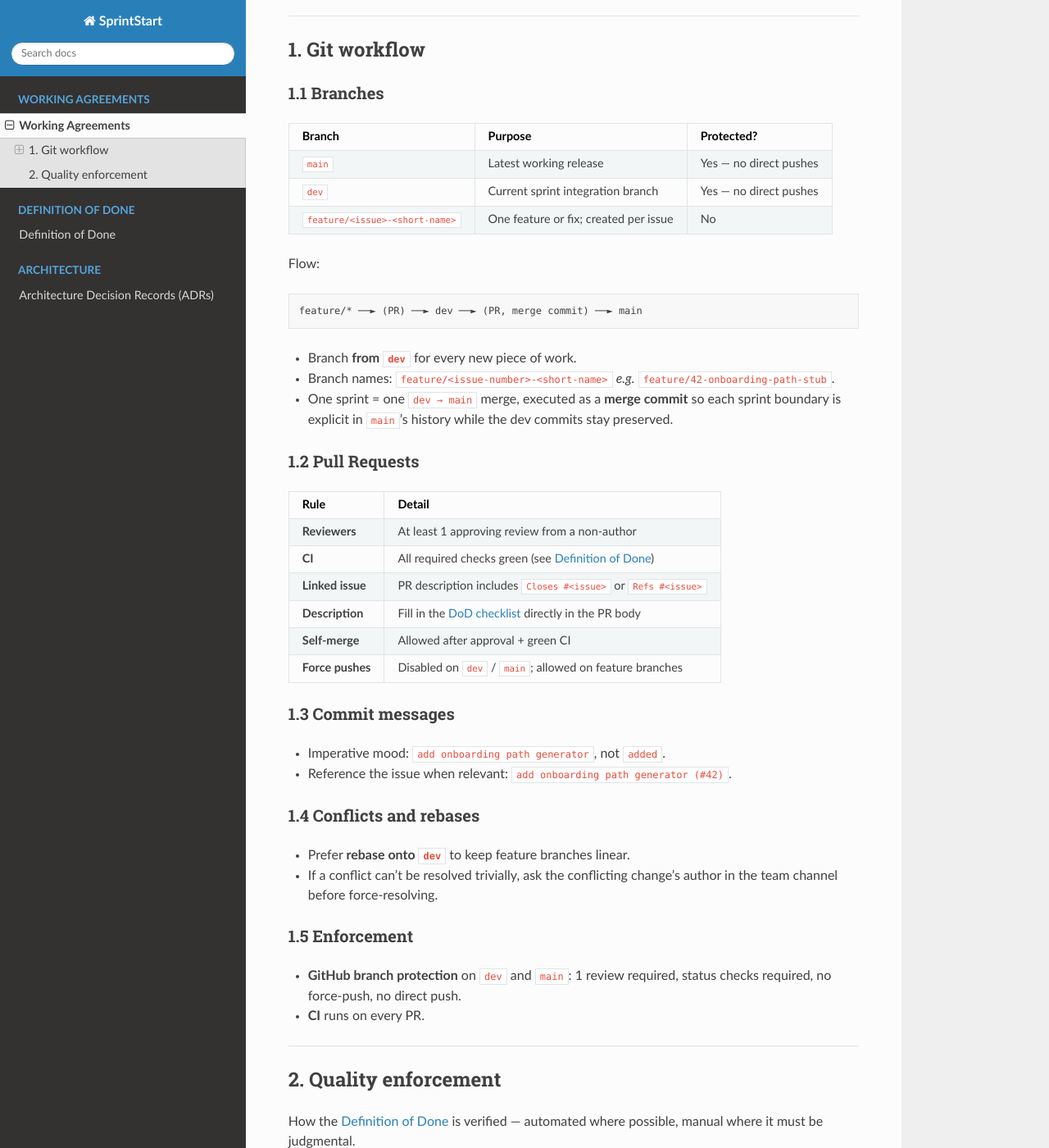
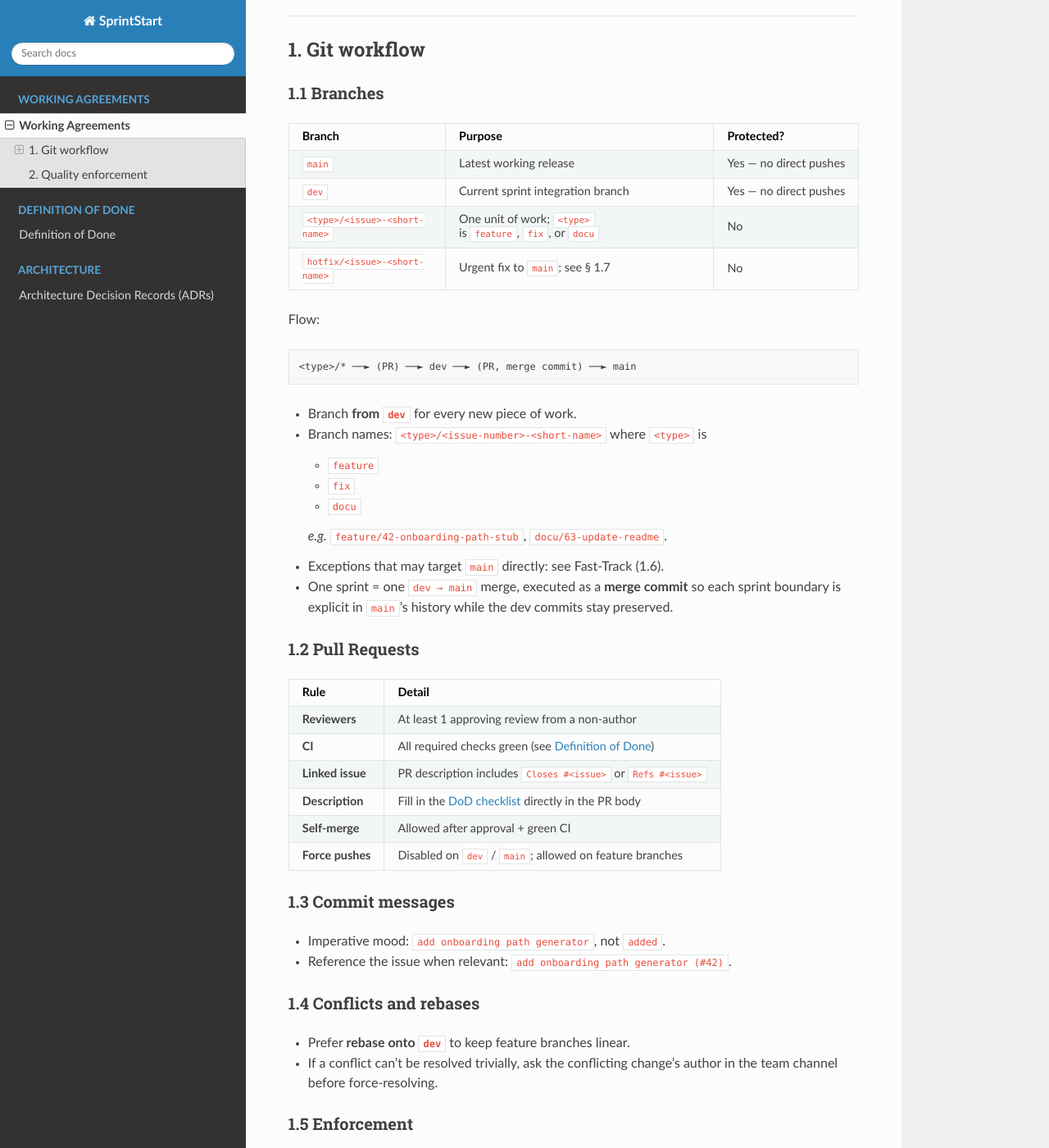
Before and after one commit to SprintStartProject/Wiki, a Sphinx documentation site: the page built from docs/source/dev-manuals/working-agreements.md, in a window 1280 px wide and 1400 px high, scrolled down 213 px. Shown: the whole window at 82% size. Built offline with Sphinx 7.4.7 and the Read the Docs theme 3.1.0, drawn with Linux system fonts in a browser that asks for light colours; some of the changed text lies outside the part shown.

Commit message:
Edit working agreements

````diff
--- a/docs/source/dev-manuals/working-agreements.md
+++ b/docs/source/dev-manuals/working-agreements.md
@@ -14,17 +14,24 @@
 |---|---|---|
 | `main` | Latest working release | Yes — no direct pushes |
 | `dev` | Current sprint integration branch | Yes — no direct pushes |
-| `feature/<issue>-<short-name>` | One feature or fix; created per issue | No |
+| `<type>/<issue>-<short-name>` | One unit of work; `<type>` is `feature`, `fix`, or `docu` | No |
+| `hotfix/<issue>-<short-name>` | Urgent fix to `main`; see § 1.7 | No |
 
 Flow:
 
 ```
-feature/* ──► (PR) ──► dev ──► (PR, merge commit) ──► main
+<type>/* ──► (PR) ──► dev ──► (PR, merge commit) ──► main
 ```
 
 - Branch **from `dev`** for every new piece of work.
-- Branch names: `feature/<issue-number>-<short-name>`
-  *e.g.* `feature/42-onboarding-path-stub`.
+- Branch names: `<type>/<issue-number>-<short-name>` where `<type>` is
+   - `feature`
+  - `fix`
+   - `docu`
+
+  *e.g.* `feature/42-onboarding-path-stub`,
+  `docu/63-update-readme`.
+- Exceptions that may target `main` directly: see Fast-Track (1.6).
 - One sprint = one `dev → main` merge, executed as a **merge commit** so each
   sprint boundary is explicit in `main`'s history while the dev commits stay
   preserved.
@@ -59,6 +66,26 @@
 
 ---
 
+### 1.6 Fast-Track to `main`
+
+For trivial changes that do not affect product behavior, a PR may target
+`main` directly, bypassing `dev`.
+
+**Examples:**
+- Documentation, README
+- Typo fixes in user-facing strings
+- Tooling configs (e.g. .gitignore)
+- CI workflow changes that don't alter required checks
+- Reverts of broken merges
+
+
+**Rules:**
+- CI must pass (no exception)
+- After merge to `main`, immediately back-merge `main → dev` to keep
+  branches in sync.
+
+
+
 
 ## 2. Quality enforcement
 
````
